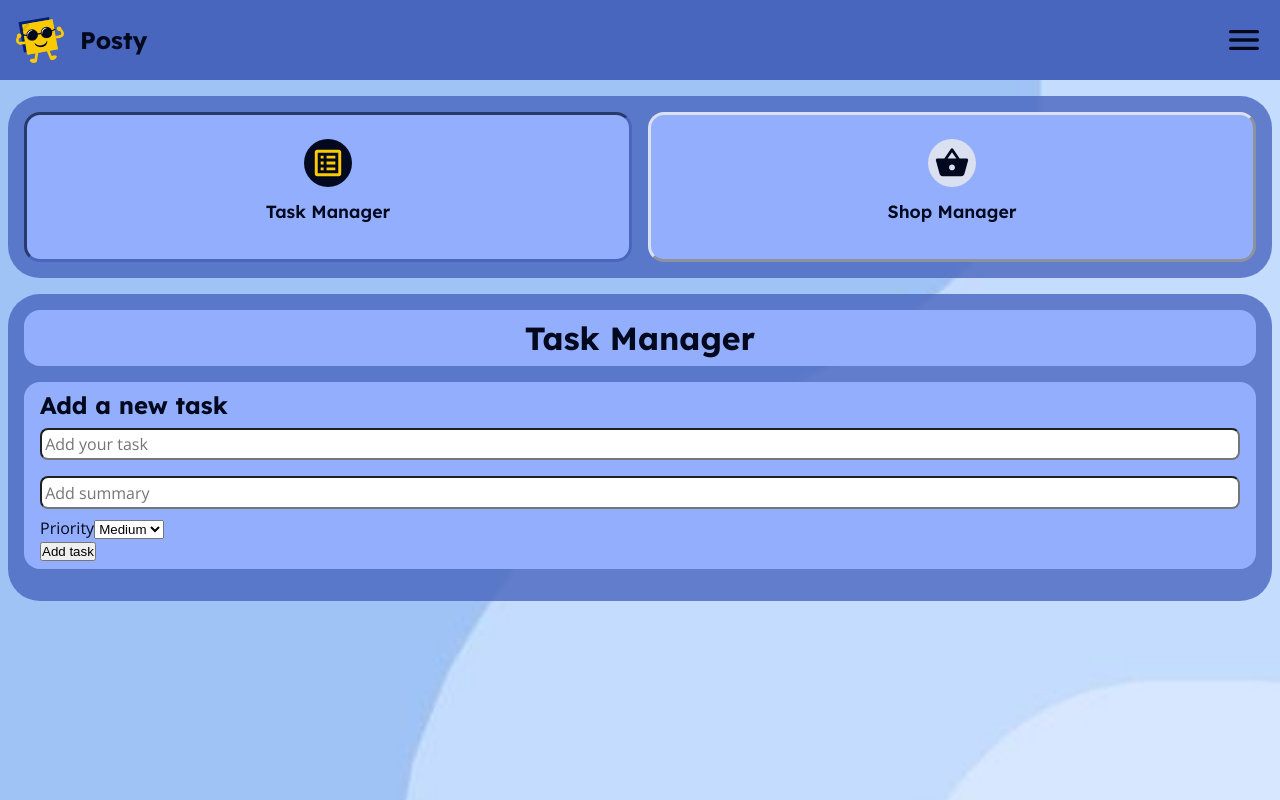
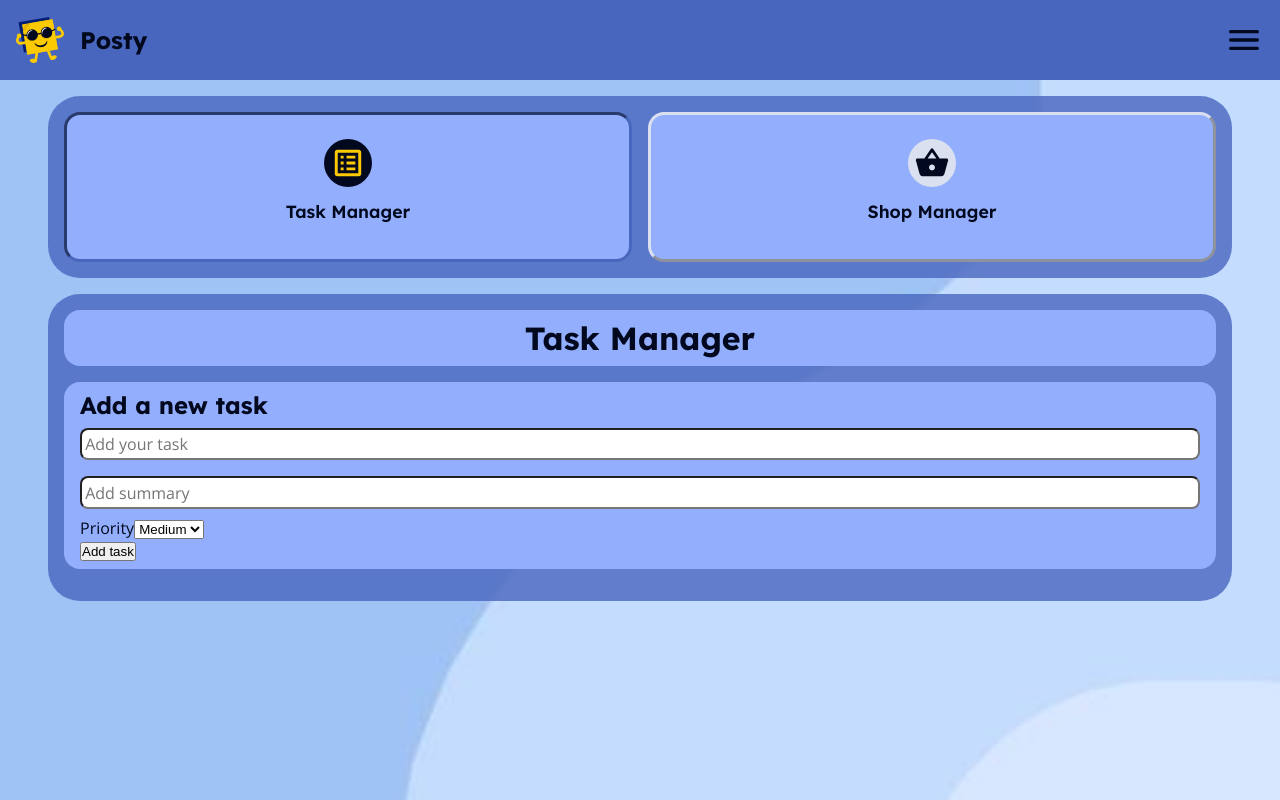
Before and after one commit to EvaneRex/taskmanager, a React (Vite) app: page / in a window 1280 px wide. Built offline with nearby package versions, Linux system fonts and the light colour scheme.

Commit message:
fixed max-width

```diff
--- a/src/App.css
+++ b/src/App.css
@@ -55,13 +55,18 @@ header .menu-icon {
   font-size: 2.5rem;
 }
 
+.manager {
+  max-width: 1200px;
+  margin: auto;
+}
+
 .switchButtons {
   display: grid;
   grid-template-columns: 1fr 1fr;
   background-color: rgba(73, 102, 191, 0.8);
   border-radius: 2rem;
+  backdrop-filter: blur(2px);
   -webkit-backdrop-filter: blur(2px);
-          backdrop-filter: blur(2px);
   border: none;
   margin: 1rem 0.5rem;
   padding: 1rem 1rem;
@@ -110,8 +115,8 @@ header .menu-icon {
 .shopmanager {
   background-color: rgba(73, 102, 191, 0.8);
   border-radius: 2rem;
+  backdrop-filter: blur(2px);
   -webkit-backdrop-filter: blur(2px);
-          backdrop-filter: blur(2px);
   border: none;
   margin: 1rem 0.5rem;
   padding: 1rem 1rem;
--- a/src/App.scss
+++ b/src/App.scss
@@ -11,6 +11,8 @@ body {
   background-size: cover;
   background-attachment: fixed;
 }
+
+
 
 header {
   width: 100%;
@@ -42,6 +44,11 @@ header {
     color: partial.$blueBlack;
     font-size: 2.5rem;
   }
+}
+
+.manager {
+  max-width: partial.$deskwidth;
+  margin: auto;
 }
 
 .switchButtons {
@@ -77,6 +84,7 @@ header {
   grid-template-rows: 0.4fr auto;
   gap: 1rem;
 
+
   h1 {
     @include partial.heading;
     @include partial.box2;
@@ -87,6 +95,7 @@ header {
   h2 {
     @include partial.heading;
   }
+
   p {
     @include partial.txt;
   }
--- a/src/App.tsx
+++ b/src/App.tsx
@@ -18,6 +18,7 @@ export default function App() {
   return (
     <>
       <Header title="Posty" logoUrl="/posty_1.svg" />
+      <div className="manager">
         <div className="switchButtons">
           <button
             onClick={() => switchComponent("task")}
@@ -36,6 +37,7 @@ export default function App() {
             Shop Manager
           </button>
         </div>
+      </div>
       {activeComponent === "task" ? <TaskManager /> : <ShopManager />}
     </>
   );
--- a/src/components/ShopManager.tsx
+++ b/src/components/ShopManager.tsx
@@ -96,6 +96,7 @@ function ShopManager() {
     );
   };
   return (
+    <div className="manager">
       <div className="shopmanager">
         <h1>Shopping List</h1>
         <section className="shopForm" aria-labelledby="add-items">
@@ -124,6 +125,7 @@ function ShopManager() {
           Delete All Items and Shops
         </button>
       </div>
+    </div>
   );
 }
 
--- a/src/components/TaskManager.tsx
+++ b/src/components/TaskManager.tsx
@@ -58,6 +58,7 @@ export default function Taskmanager() {
     );
   };
   return (
+    <div className="manager">
       <div className="taskmanager">
         <h1>Task Manager</h1>
 
@@ -69,5 +70,6 @@ export default function Taskmanager() {
           onUpdateTask={updateTask}
         />
       </div>
+    </div>
   );
 }
```
Also changed, not shown: src/partial.scss (+5 -4 lines), 2 other files (tests, documents, lock files or other folders). Lines whose indentation alone changed are shown as unchanged.
